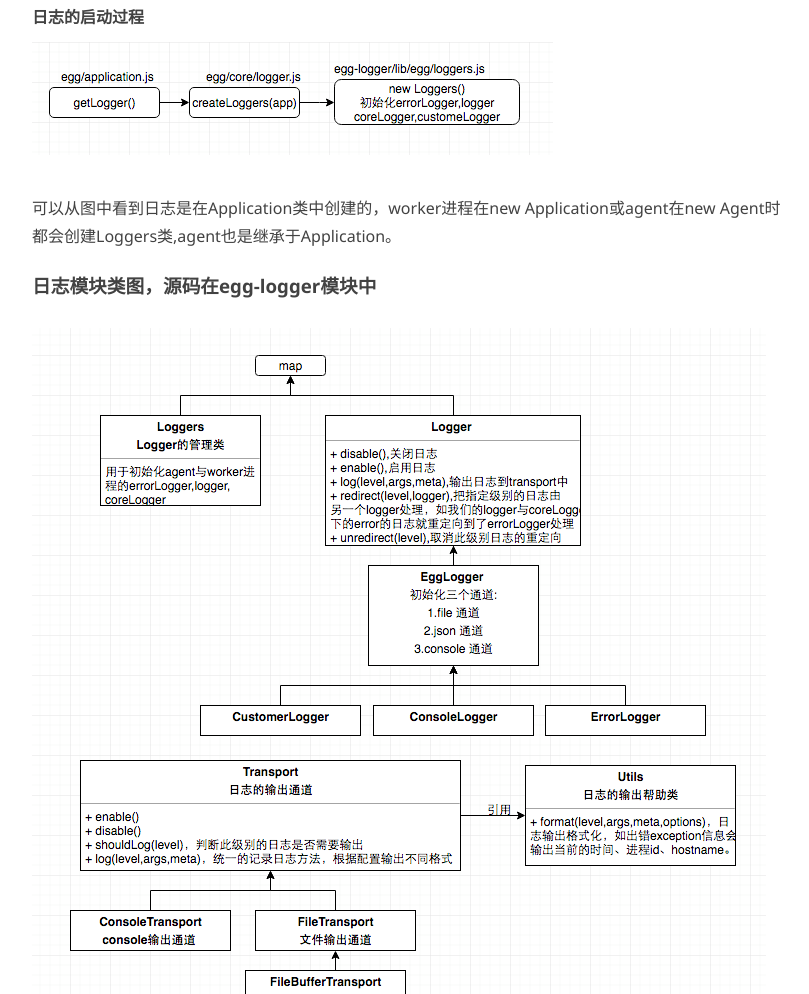
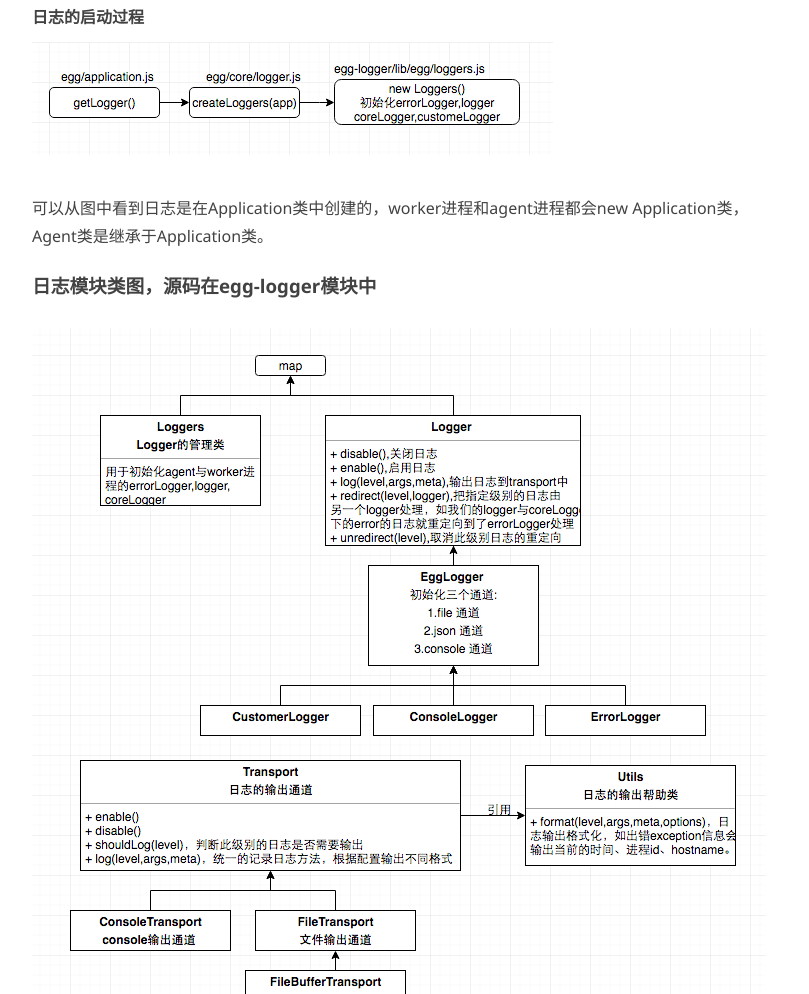
Before and after one commit to evilbs/gzhappysky.github.io, a plain HTML site: page 2017/01/16/egg-logger/index.html in a window 1280 px wide. Shown: the part 1135-2129 px from the top of the page, without its empty margins (233-1042 px from the left). Drawn offline with Linux system fonts and the light colour scheme.

Commit message:
Site updated: 2017-01-16 22:04:43

```diff
--- a/2017/01/16/egg-logger/index.html
+++ b/2017/01/16/egg-logger/index.html
@@ -91,7 +91,7 @@
 <li>在agent或worker进程中通过  this.logger.info(‘hello error’) 进行写入。</li>
 </ol>
 <p><strong>日志的启动过程</strong><br><img src="/2017/01/16/egg-logger/loggerstartup.jpg" alt="loggerstartup"></p>
-<p>可以从图中看到日志是在Application类中创建的，worker进程在new Application或agent在new Agent时都会创建Loggers类,agent也是继承于Application。</p>
+<p>可以从图中看到日志是在Application类中创建的，worker进程和agent进程都会new Application类，Agent类是继承于Application类。</p>
 <h3 id="日志模块类图，源码在egg-logger模块中"><a href="#日志模块类图，源码在egg-logger模块中" class="headerlink" title="日志模块类图，源码在egg-logger模块中"></a>日志模块类图，源码在egg-logger模块中</h3><p><img src="/2017/01/16/egg-logger/classuml.jpg" alt="classuml"><br>类介绍： </p>
 <ul>
 <li>Loggers：日志管理类，根据配置创建多个分类logger，根据当前不同的进程和不同的配置进行创建coreLogger，logger，errorLogger，或者是一些自定义的logger。</li>
```
Also changed, not shown: index.html (+1 -1 lines).
